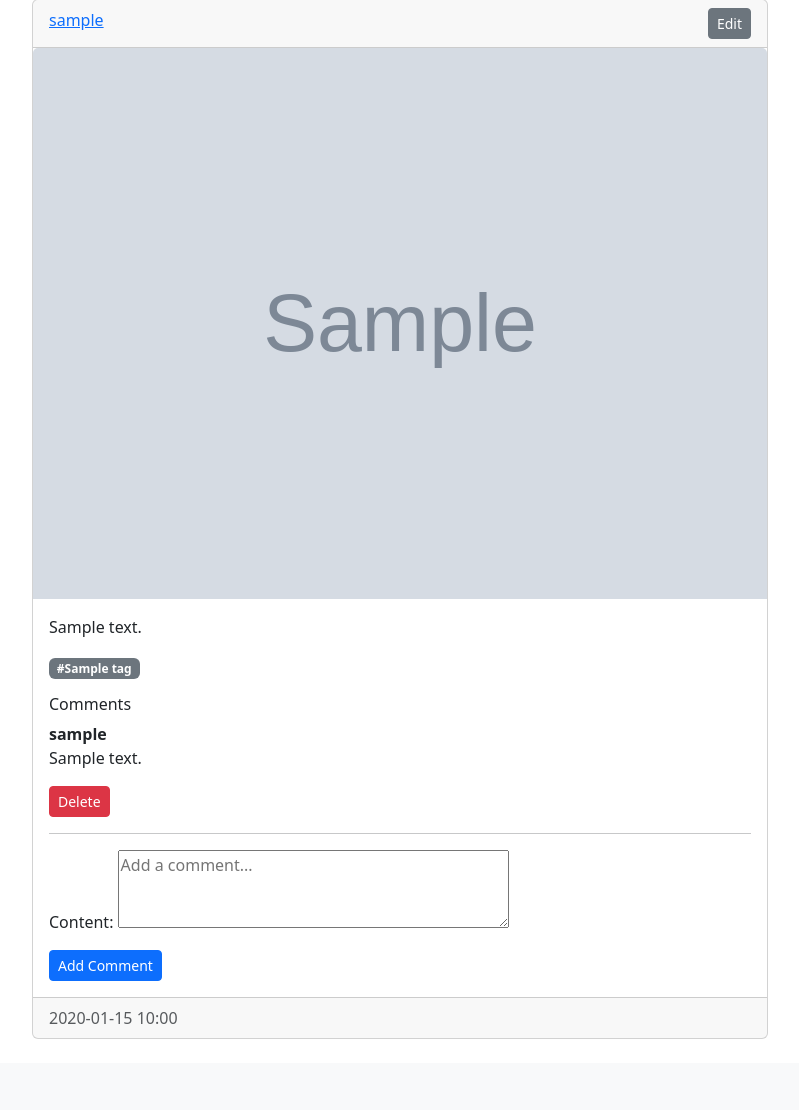
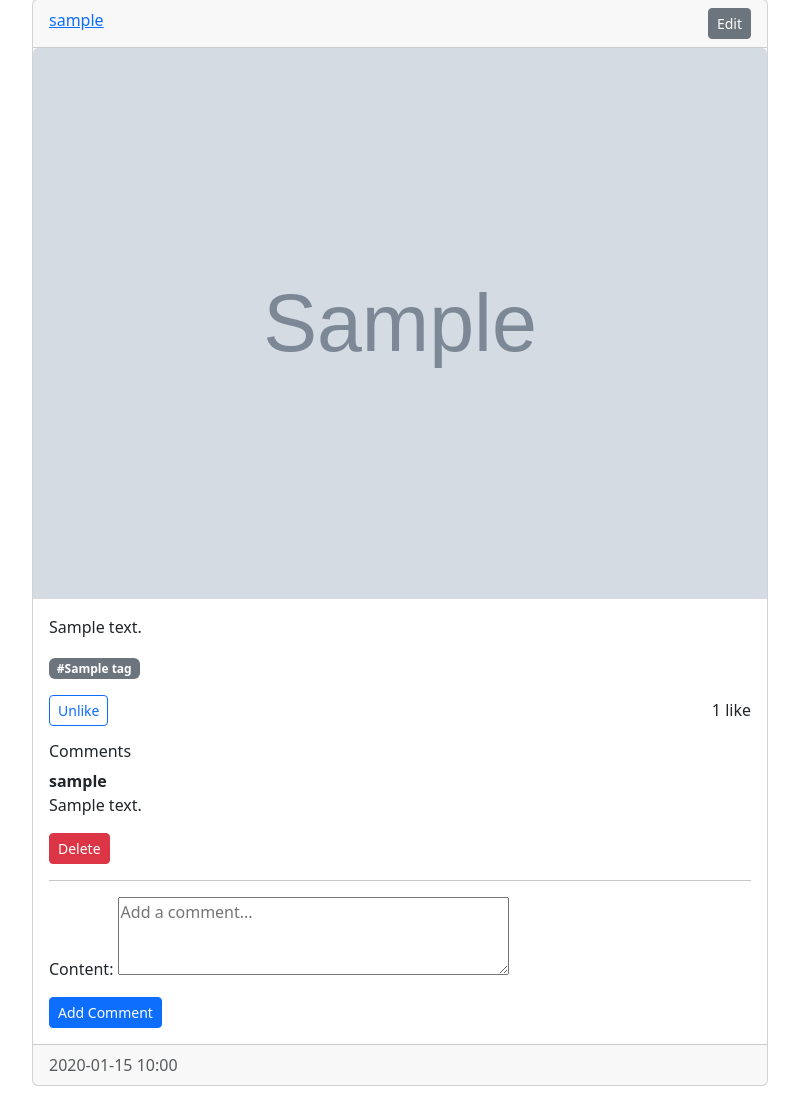
Before and after one commit to BE12-OZ/Pygram_Project, a Django app: page / in a window 1280 px wide. Shown: the part 175-1285 px from the top of the page, without its empty margins (240-1039 px from the left). Before the commit the page ends 1214 px from the top, so only its background shows below. Run offline with Django 5.2, Linux system fonts and the light colour scheme; a user stored in the database is signed in; tables that the repository leaves empty hold one stand-in row (values such as "Sample post"); grey boxes marked "Sample" are stand-in pictures.

Commit message:
Feat: Add like functionality

```diff
--- a/posts/urls.py
+++ b/posts/urls.py
@@ -8,4 +8,5 @@ urlpatterns = [
     path('tag/<str:tag_name>/', views.post_list, name='post_list_by_tag'),
     path('<int:pk>/add_comment/', views.add_comment, name='add_comment'),
     path('comment/<int:pk>/delete/', views.delete_comment, name='delete_comment'),
+    path('<int:pk>/toggle_like/', views.toggle_like, name='toggle_like'),
 ]
--- a/templates/posts/_post_list.html
+++ b/templates/posts/_post_list.html
@@ -15,6 +15,16 @@
                 {% for tag in post.tags.all %}
                     <a href="{% url 'post_list_by_tag' tag.name %}" class="badge bg-secondary text-decoration-none">#{{ tag.name }}</a>
                 {% endfor %}
+            </div>
+            <div class="d-flex justify-content-between align-items-center mt-3">
+                <button class="btn btn-sm btn-outline-primary like-button" data-post-id="{{ post.pk }}">
+                    {% if request.user in post.likes.all %}
+                        Unlike
+                    {% else %}
+                        Like
+                    {% endif %}
+                </button>
+                <span class="likes-count">{{ post.likes.count }} like{{ post.likes.count|pluralize }}</span>
             </div>
             <div class="comments mt-3">
                 <h6>Comments</h6>
--- a/templates/posts/post_list.html
+++ b/templates/posts/post_list.html
@@ -67,6 +67,34 @@
                 loadMorePosts();
             }
         });
+
+        postListContainer.addEventListener('click', function(event) {
+            if (event.target.classList.contains('like-button')) {
+                const postId = event.target.dataset.postId;
+                const url = `/posts/${postId}/toggle_like/`;
+
+                fetch(url, {
+                    method: 'POST',
+                    headers: {
+                        'X-CSRFToken': '{{ csrf_token }}',
+                        'X-Requested-With': 'XMLHttpRequest',
+                    },
+                })
+                .then(response => response.json())
+                .then(data => {
+                    const likeButton = document.querySelector(`.like-button[data-post-id="${postId}"]`);
+                    const likesCount = likeButton.nextElementSibling;
+
+                    if (data.liked) {
+                        likeButton.textContent = 'Unlike';
+                    } else {
+                        likeButton.textContent = 'Like';
+                    }
+                    likesCount.textContent = `${data.likes_count} like${data.likes_count !== 1 ? 's' : ''}`;
+                })
+                .catch(error => console.error('Error:', error));
+            }
+        });
     });
 </script>
 {% endblock %}
```
